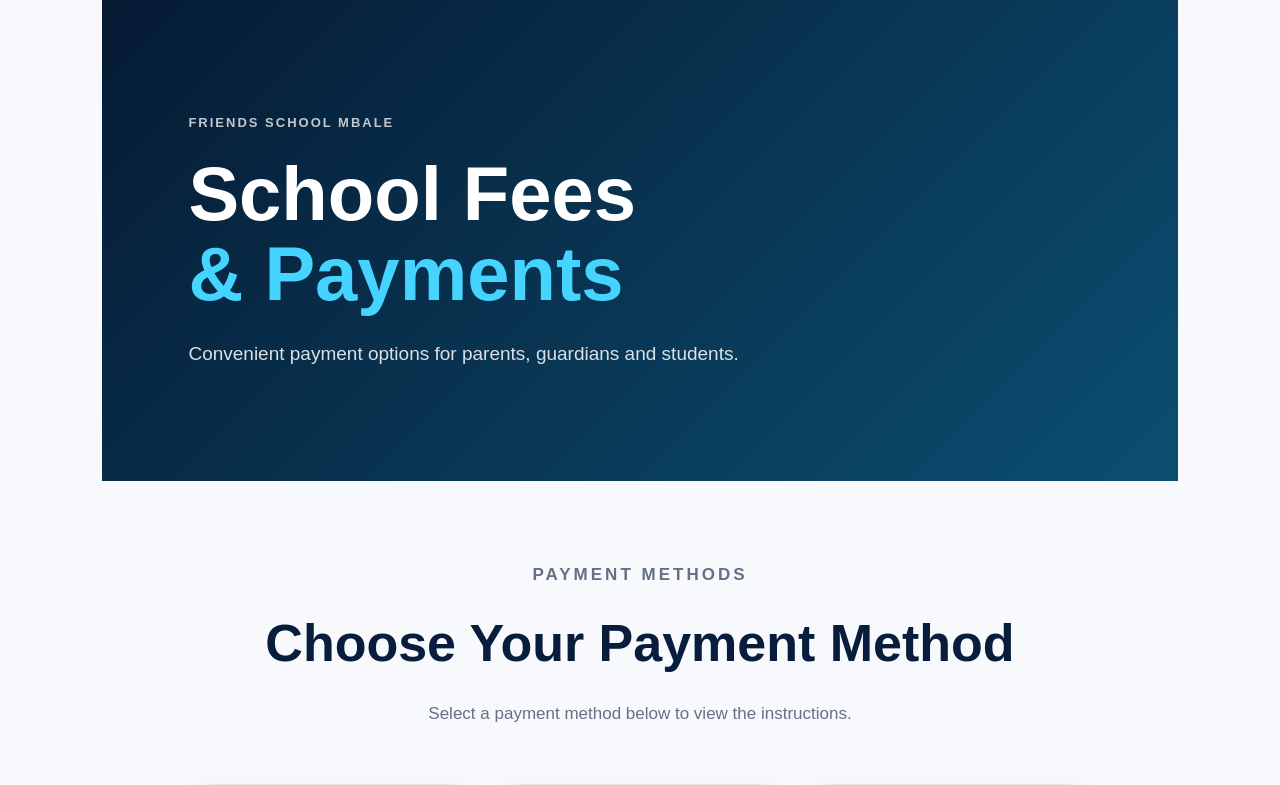
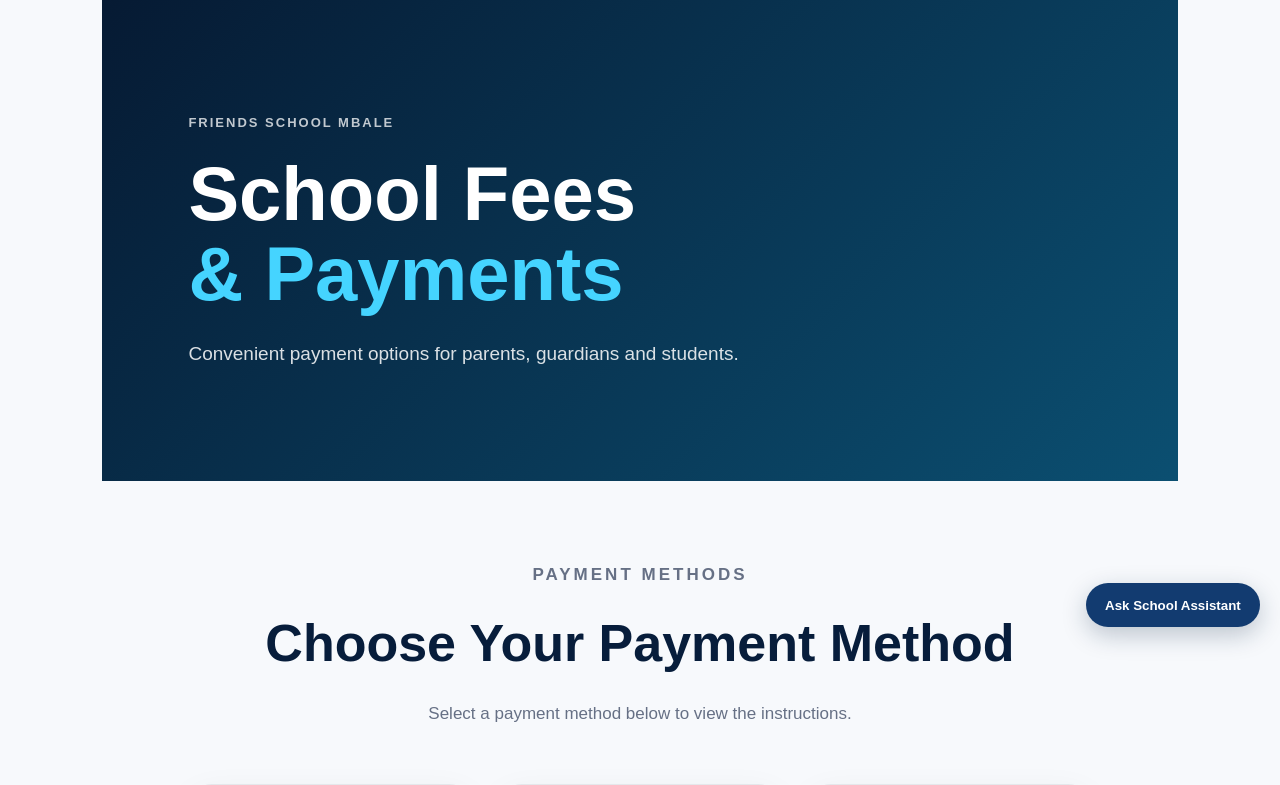
Before and after one commit to johnnychess43/mbale-high-website, a Flask app: page /fees in a window 1280 px wide. Shown: the part 153-938 px from the top of the page. Run offline with Flask 3, Linux system fonts and the light colour scheme; data that the repository does not hold is empty.

Commit message:
Add public school information assistant and security headers (#1)
* Add school information assistant and security headers

* Add accessible school assistant widget

* Style the school assistant widget

* Add school assistant interaction

* Test school assistant and security headers

* Use unsupported question in assistant fallback test

* Use unsupported question in assistant fallback test

* Run school assistant and route tests in CI

* Fix pytest import path in CI

* Correct admin title test for HTML escaping

```diff
--- a/app.py
+++ b/app.py
@@ -4,7 +4,7 @@ import sqlite3
 from contextlib import contextmanager
 from datetime import datetime
 
-from flask import Flask, Response, render_template, request, redirect, url_for, session, flash
+from flask import Flask, Response, render_template, request, redirect, url_for, session, flash, jsonify
 from xml.sax.saxutils import escape
 from werkzeug.security import generate_password_hash, check_password_hash
 from werkzeug.utils import secure_filename
@@ -14,10 +14,27 @@ app = Flask(__name__)
 # Keep sessions working locally even when SECRET_KEY has not been configured.
 # Set SECRET_KEY in Render for a stable production session key across restarts/workers.
 app.config["SECRET_KEY"] = os.environ.get("SECRET_KEY") or secrets.token_hex(32)
+app.config["SESSION_COOKIE_HTTPONLY"] = True
+app.config["SESSION_COOKIE_SAMESITE"] = "Lax"
+app.config["SESSION_COOKIE_SECURE"] = os.environ.get("COOKIE_SECURE", "false").lower() == "true"
 app.config["MAX_CONTENT_LENGTH"] = 25 * 1024 * 1024
 app.config["DATABASE_PATH"] = os.environ.get("DATABASE_PATH") or os.path.join(app.instance_path, "school_admin.db")
 app.config["UPLOAD_FOLDER"] = os.environ.get("UPLOAD_FOLDER") or os.path.join(app.static_folder, "uploads")
 ALLOWED_UPLOADS = {"pdf", "epub", "doc", "docx", "ppt", "pptx", "xls", "xlsx", "txt", "jpg", "jpeg", "png", "webp", "gif"}
+
+
+@app.after_request
+def add_security_headers(response):
+    response.headers.setdefault("X-Content-Type-Options", "nosniff")
+    response.headers.setdefault("X-Frame-Options", "DENY")
+    response.headers.setdefault("Referrer-Policy", "strict-origin-when-cross-origin")
+    response.headers.setdefault("Permissions-Policy", "camera=(), microphone=(), geolocation=()")
+    response.headers.setdefault("Content-Security-Policy", "default-src 'self'; base-uri 'self'; object-src 'none'; frame-ancestors 'none'; form-action 'self'; script-src 'self' 'unsafe-inline'; style-src 'self' 'unsafe-inline'; img-src 'self' data: https:;")
+    if request.path.startswith("/admin"):
+        response.headers.setdefault("Cache-Control", "no-store")
+        response.headers.setdefault("Pragma", "no-cache")
+    return response
+
 
 
 @contextmanager
@@ -771,6 +788,32 @@ def learning_resource_page(
 # SEARCH ENGINE DISCOVERY: SITEMAP AND ROBOTS.TXT
 # ============================================================
 
+
+# Public-information assistant. Answers are grounded in this site's published pages only.
+SCHOOL_ASSISTANT_KB = [
+    (("fee", "fees", "pay", "payment", "mpesa", "bank", "account"), "Please visit the Fees & Payments page for the school's currently published payment guidance. Confirm payment details directly with the school before sending money.", "/fees"),
+    (("academic", "academics", "subject", "subjects", "pathway", "pathways", "cbc", "curriculum"), "Explore the Academics page for senior-school pathways, subjects and learning resources.", "/academics"),
+    (("news", "announcement", "announcements", "event", "events"), "The News page contains published school updates and announcements.", "/news"),
+    (("gallery", "photo", "photos", "pictures"), "Visit the Gallery to view published school photographs.", "/gallery"),
+    (("contact", "phone", "email", "reach", "address", "location"), "Please use the Contact page for the school's published contact information.", "/contact"),
+    (("school", "about", "principal", "mission", "history"), "The About page contains the school's published profile and information.", "/about"),
+    (("resource", "resources", "revision", "notes", "textbook", "textbooks", "learning"), "Visit Academics to browse available learning resources. Ask a teacher or the school if a resource is missing.", "/academics"),
+]
+
+@app.post("/api/assistant")
+def school_assistant():
+    payload = request.get_json(silent=True) or {}
+    question = str(payload.get("message", "")).strip()
+    if not question or len(question) > 500:
+        return jsonify({"answer": "Please ask a short question of up to 500 characters.", "link": None}), 400
+    lowered = question.casefold()
+    for keywords, answer, path in SCHOOL_ASSISTANT_KB:
+        if any(keyword in lowered for keyword in keywords):
+            return jsonify({"answer": answer, "link": url_for("home")[:-1] + path if url_for("home").endswith("/") else path})
+    return jsonify({"answer": "I can help with published information about academics, learning resources, fees, news, the gallery and school contacts. For anything not listed on this website, please contact the school directly.", "link": url_for("contact")})
+
+
+
 @app.route("/sitemap.xml")
 def sitemap():
     """Generate an XML sitemap using the canonical HTTPS site URL."""
--- a/static/css/style.css
+++ b/static/css/style.css
@@ -2838,3 +2838,16 @@ body {
     color: #071a33;
     text-decoration: none;
 }
+
+/* School information assistant */
+.school-assistant{position:fixed;right:1.25rem;bottom:1.25rem;z-index:1000;font-family:inherit}
+.assistant-toggle{border:0;border-radius:999px;padding:.9rem 1.2rem;background:#123B70;color:#fff;font-weight:700;box-shadow:0 8px 24px #102b4640;cursor:pointer}
+.assistant-panel{width:min(360px,calc(100vw - 2rem));background:#fff;color:#172033;border:1px solid #d9e2ee;border-radius:16px;padding:1rem;box-shadow:0 18px 50px #102b4630;margin-bottom:.7rem}
+.assistant-heading{display:flex;justify-content:space-between;align-items:center;color:#123B70}
+.assistant-heading button{border:0;background:transparent;font-size:1.5rem;cursor:pointer}
+.assistant-note{font-size:.82rem;color:#586579;line-height:1.4}
+.assistant-answer{background:#f3f7fb;border-radius:10px;padding:.8rem;margin:.8rem 0;line-height:1.5;white-space:pre-wrap}
+#assistant-form{display:grid;gap:.5rem}
+#assistant-form input{width:100%;padding:.7rem;border:1px solid #bdc9d8;border-radius:8px}
+#assistant-form button{border:0;border-radius:8px;padding:.7rem;background:#123B70;color:#fff;font-weight:700;cursor:pointer}
+@media(max-width:480px){.school-assistant{right:.7rem;bottom:.7rem}.assistant-toggle{padding:.8rem 1rem}}
--- /dev/null
+++ b/static/js/assistant.js
@@ -0,0 +1,33 @@
+document.addEventListener("DOMContentLoaded", () => {
+  const toggle = document.getElementById("assistant-toggle");
+  const panel = document.getElementById("assistant-panel");
+  const close = document.getElementById("assistant-close");
+  const form = document.getElementById("assistant-form");
+  const input = document.getElementById("assistant-message");
+  const answer = document.getElementById("assistant-answer");
+  if (!toggle || !panel || !form) return;
+  const setOpen = (open) => { panel.hidden = !open; toggle.setAttribute("aria-expanded", String(open)); if (open) input.focus(); };
+  toggle.addEventListener("click", () => setOpen(panel.hidden));
+  close.addEventListener("click", () => setOpen(false));
+  form.addEventListener("submit", async (event) => {
+    event.preventDefault();
+    const message = input.value.trim();
+    if (!message) return;
+    answer.textContent = "Looking through the school's published information…";
+    try {
+      const response = await fetch("/api/assistant", {
+        method: "POST", headers: {"Content-Type": "application/json", "Accept": "application/json"},
+        body: JSON.stringify({message})
+      });
+      const data = await response.json();
+      answer.textContent = data.answer || "I could not find an answer. Please contact the school.";
+      if (data.link) {
+        const link = document.createElement("a");
+        link.href = data.link; link.textContent = "Open related page"; link.className = "assistant-related-link";
+        answer.append(document.createElement("br"), link);
+      }
+    } catch (_) {
+      answer.textContent = "The assistant is temporarily unavailable. Please use the website navigation or contact the school.";
+    }
+  });
+});
--- a/templates/base.html
+++ b/templates/base.html
@@ -68,6 +68,17 @@
 
     <script src="{{ url_for('static', filename='js/script.js') }}?v=3"></script>
 
+
+    <section id="school-assistant" class="school-assistant" aria-label="School information assistant">
+      <button id="assistant-toggle" class="assistant-toggle" type="button" aria-expanded="false" aria-controls="assistant-panel">Ask School Assistant</button>
+      <div id="assistant-panel" class="assistant-panel" hidden>
+        <div class="assistant-heading"><strong>School Assistant</strong><button id="assistant-close" type="button" aria-label="Close assistant">×</button></div>
+        <p class="assistant-note">Answers are based on public information on this website. Do not enter student or private information.</p>
+        <div id="assistant-answer" class="assistant-answer" aria-live="polite">Hello! Ask about academics, resources, fees, news or contacts.</div>
+        <form id="assistant-form"><label for="assistant-message">Your question</label><input id="assistant-message" name="message" maxlength="500" required placeholder="How do I find learning resources?"><button type="submit">Ask</button></form>
+      </div>
+    </section>
+    <script src="{{ url_for('static', filename='js/assistant.js') }}" defer></script>
 </body>
 
 </html>
```
Also changed, not shown: tests/test_app.py (+26 -1 lines), .github/workflows/flask-checks.yml.
